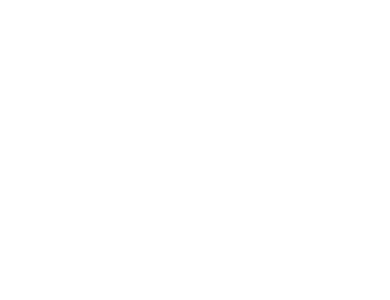
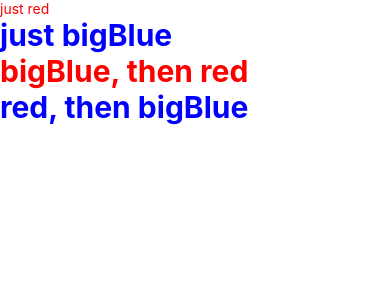
Before and after one commit to szulcus/react-native-documentation, a React Native app: screen / in a window 390 px wide. Shown: the top 300 px of the page. Built offline with nearby package versions, Linux system fonts and the light colour scheme.

Commit message:
4. Style

```diff
--- a/App.js
+++ b/App.js
@@ -1,40 +1,28 @@
 import React, { Component } from 'react';
-import { AppRegistry, Text, View } from 'react-native'
+import { StyleSheet, Text, View } from 'react-native'
 
-class Blink extends Component {
-  componentDidMount() {
-    setInterval(() => (
-      this.setState(previousState => (
-        { isShowingText: !previousState.isShowingText }
-      ))
-    ), 1000);
-  }
+const styles = StyleSheet.create({
+  bigBlue: {
+    color: 'blue',
+    fontWeight: 'bold',
+    fontSize: 30,
+  },
+  red: {
+    color: 'red',
+  },
+});
 
-  state = { isShowingText: true };
-
-  render() {
-
-    if (!this.state.isShowingText) {
-      return null;
-    }
-
-    return (
-      <Text>{this.props.text}</Text>
-    );
-  }
-}
-
-class BlinkApp extends Component {
+class LostOfStyles extends Component {
   render() {
     return (
       <View>
-        <Blink text='I love to blink' />
-        <Blink text='Yes blinking is so great' />
-        <Blink text='Why did they ever take this out of HTML' />
-        <Blink text='Look at me look at me look at me' />
+        <Text style={styles.red}>just red</Text>
+        <Text style={styles.bigBlue}>just bigBlue</Text>
+        <Text style={[styles.bigBlue, styles.red]}>bigBlue, then red</Text>
+        <Text style={[styles.red, styles.bigBlue]}>red, then bigBlue</Text>
       </View>
     );
   }
 }
 
-export default BlinkApp
+export default LostOfStyles
```
